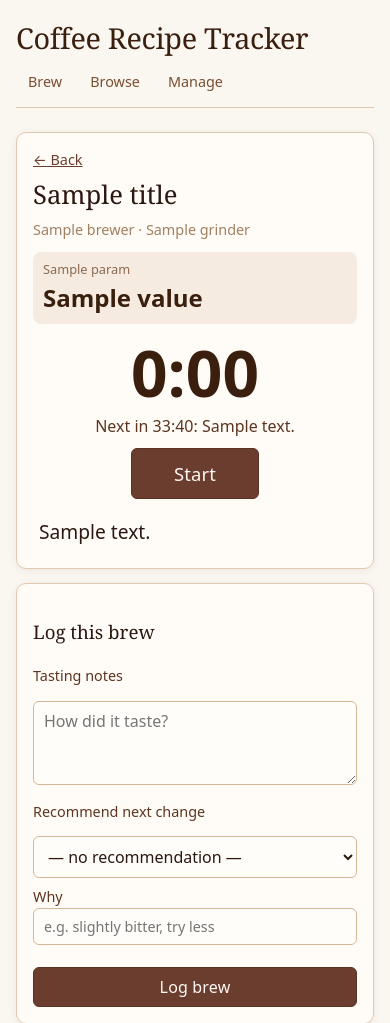
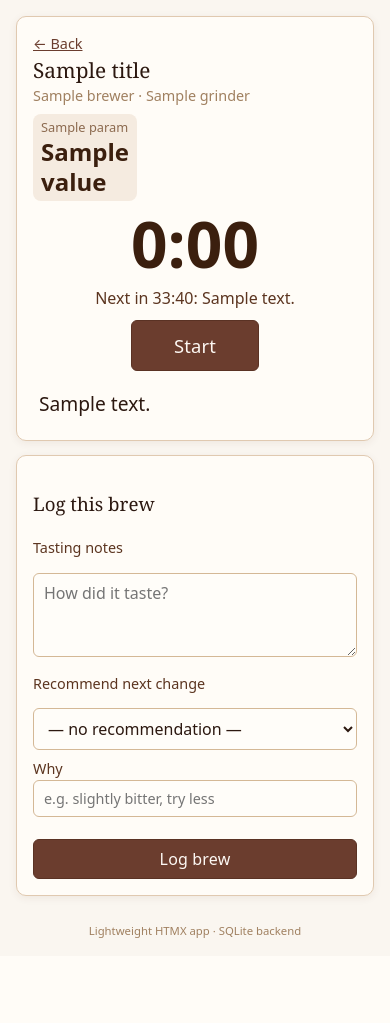
Before and after one commit to anirudhRowjee/coffee-recipe-tracker, a FastAPI app: template app/templates/brew.html in a window 390 px wide. Shown: the top 1023 px of the page. After the commit the page ends 938 px from the top, so only its background shows below. Run offline with FastAPI, Linux system fonts and the light colour scheme; the template is opened without the code that fills it: most values are stand-ins (such as "Sample title", 1, 10 or a date in 2020).

Commit message:
Brew mode: current step above the clock, whole timer on one screen
- Show the current step in large type above the clock, without the
  bullet or number the method may start it with; two lines are reserved
  so the clock doesn't jump between steps.
- Drop the site header on this page (base.html gains a site_header
  block) and put the parameter tiles in two rows, so everything down to
  Start fits a phone screen with no scrolling.

Co-Authored-By: Claude Opus 5.5 <noreply@anthropic.com>

```diff
--- a/app/static/styles.css
+++ b/app/static/styles.css
@@ -731,7 +731,7 @@ details[open] > .history-summary::before {
 }
 
 .brew-back {
-    margin: 0 0 6px;
+    margin: 0 0 2px;
     font-size: 0.9rem;
 }
 
@@ -741,24 +741,26 @@ details[open] > .history-summary::before {
 
 .brew-title {
     margin: 0;
-    font-size: 1.6rem;
+    font-size: 1.3rem;
+    line-height: 1.25;
 }
 
 .brew-gear {
-    margin: 4px 0 12px;
+    margin: 2px 0 8px;
+    font-size: 0.9rem;
 }
 
 .brew-params {
     display: grid;
-    grid-template-columns: repeat(auto-fit, minmax(6.5em, 1fr));
-    gap: 8px;
-    margin: 0 0 14px;
+    grid-template-columns: repeat(3, minmax(0, 1fr));
+    gap: 6px;
+    margin: 0 0 8px;
 }
 
 .brew-params div {
     background: #f5ebe0;
     border-radius: 8px;
-    padding: 8px 10px;
+    padding: 4px 8px;
 }
 
 .brew-params dt {
@@ -769,6 +771,7 @@ details[open] > .history-summary::before {
 .brew-params dd {
     margin: 0;
     font-size: 1.5rem;
+    line-height: 1.25;
     font-weight: 600;
     color: #3b1f0e;
 }
@@ -776,6 +779,19 @@ details[open] > .history-summary::before {
 .brew-timer {
     text-align: center;
     margin: 6px 0 14px;
+}
+
+.brew-current {
+    box-sizing: border-box;
+    min-height: calc(2.7em + 16px); /* two lines, so the clock doesn't jump between steps */
+    margin: 0 0 6px;
+    padding: 8px 10px;
+    border-radius: 8px;
+    background: #fef3e2;
+    font-size: 1.5rem; /* same as .brew-params dd */
+    font-weight: 700;
+    line-height: 1.35;
+    color: #3b1f0e;
 }
 
 .brew-clock {
--- a/app/templates/base.html
+++ b/app/templates/base.html
@@ -28,6 +28,7 @@
 
 <body>
     <div class="app-shell">
+        {% block site_header %}
         <header>
             <h1>Coffee Recipe Tracker</h1>
             <nav>
@@ -39,6 +40,7 @@
                 {% endif %}
             </nav>
         </header>
+        {% endblock %}
         <main>
             {% block content %}{% endblock %}
         </main>
--- a/app/templates/brew.html
+++ b/app/templates/brew.html
@@ -1,4 +1,7 @@
 {% extends 'base.html' %}
+
+{# No site header here: everything down to the Start button has to fit on one phone screen #}
+{% block site_header %}{% endblock %}
 
 {% block content %}
 <section class="card brew-mode">
@@ -17,6 +20,7 @@
 
     {# Shown by the script below; without JavaScript the page is just the recipe #}
     <div class="brew-timer" id="brew-timer" hidden>
+        <p class="brew-current" id="brew-current" hidden></p>
         <div class="brew-clock" id="brew-clock">0:00</div>
         <p class="brew-next" id="brew-next"></p>
         <div class="brew-controls">
@@ -53,6 +57,7 @@
         timer.hidden = false;
 
         var clock = document.getElementById('brew-clock');
+        var currentBox = document.getElementById('brew-current');
         var next = document.getElementById('brew-next');
         var startBtn = document.getElementById('brew-start');
         var resetBtn = document.getElementById('brew-reset');
@@ -72,6 +77,9 @@
 
         function fmt(s) { return Math.floor(s / 60) + ':' + ('0' + (s % 60)).slice(-2); }
         function elapsed() { return startedAt === null ? stoppedAt : Math.floor((Date.now() - startedAt) / 1000); }
+
+        // the step without the bullet or number the method may start it with
+        function stepText(li) { return li.textContent.replace(/^\s*(?:[\u2022*-]|\d+[.)])\s+/, ''); }
 
         function beep() {
             if (!audio) return;
@@ -103,9 +111,13 @@
             if (startedAt !== null && current > lastEvent && events[current].t > 0) beep();
             lastEvent = current;
             steps.forEach(function (li) { li.className = ''; });
-            if (current >= 0) steps[events[current].i].className = 'brew-step-now';
+            if (current >= 0) {
+                steps[events[current].i].className = 'brew-step-now';
+                currentBox.textContent = stepText(steps[events[current].i]);
+            }
+            currentBox.hidden = current < 0;
             if (upcoming) {
-                next.textContent = 'Next in ' + fmt(upcoming.t - s) + ': ' + steps[upcoming.i].textContent;
+                next.textContent = 'Next in ' + fmt(upcoming.t - s) + ': ' + stepText(steps[upcoming.i]);
             } else {
                 next.textContent = events.length && current >= 0 ? 'That was the last timed step' : '';
             }
```
Also changed, not shown: AGENTS.md (+1 -1 lines), tests/test_brew_mode.py (+2 -0 lines).
